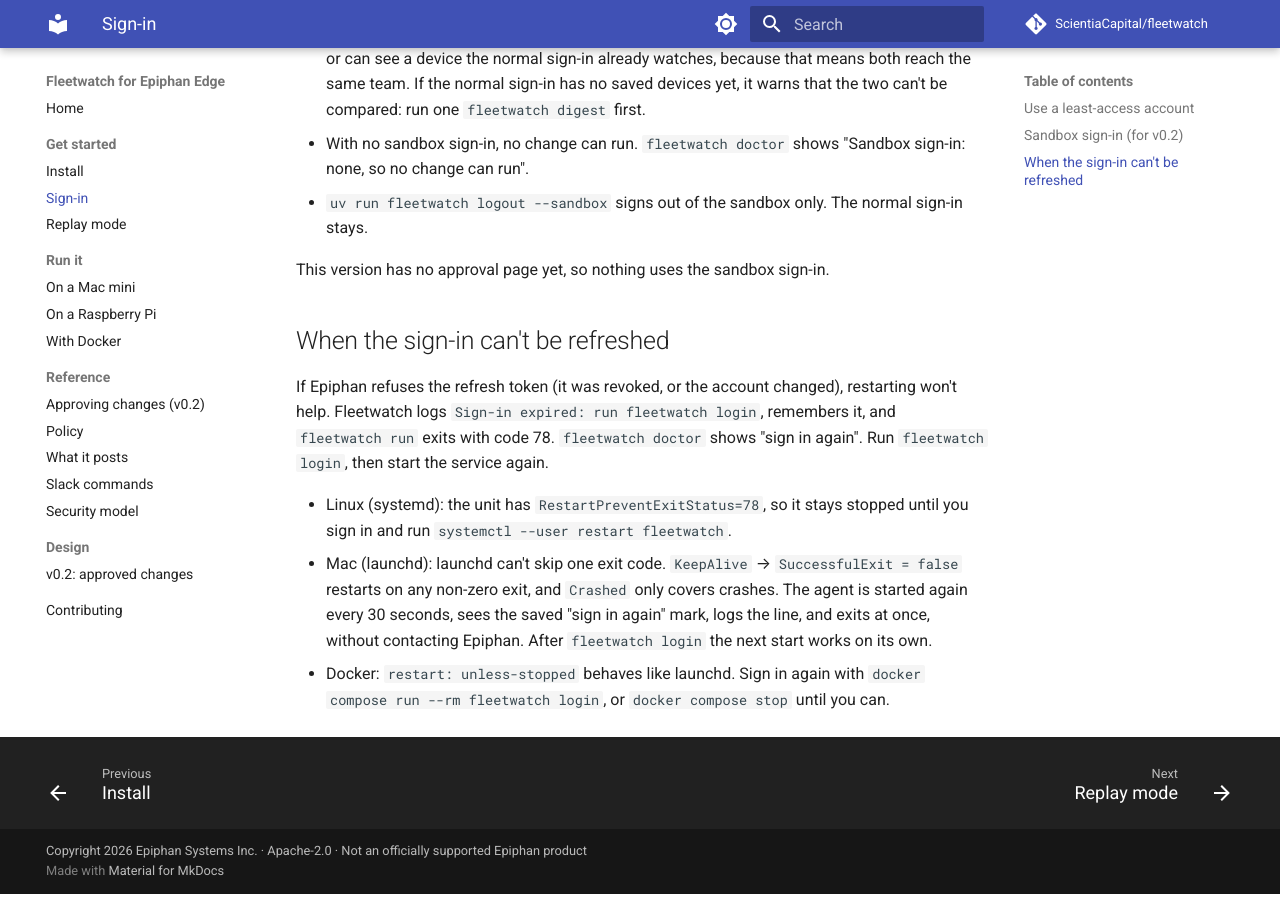
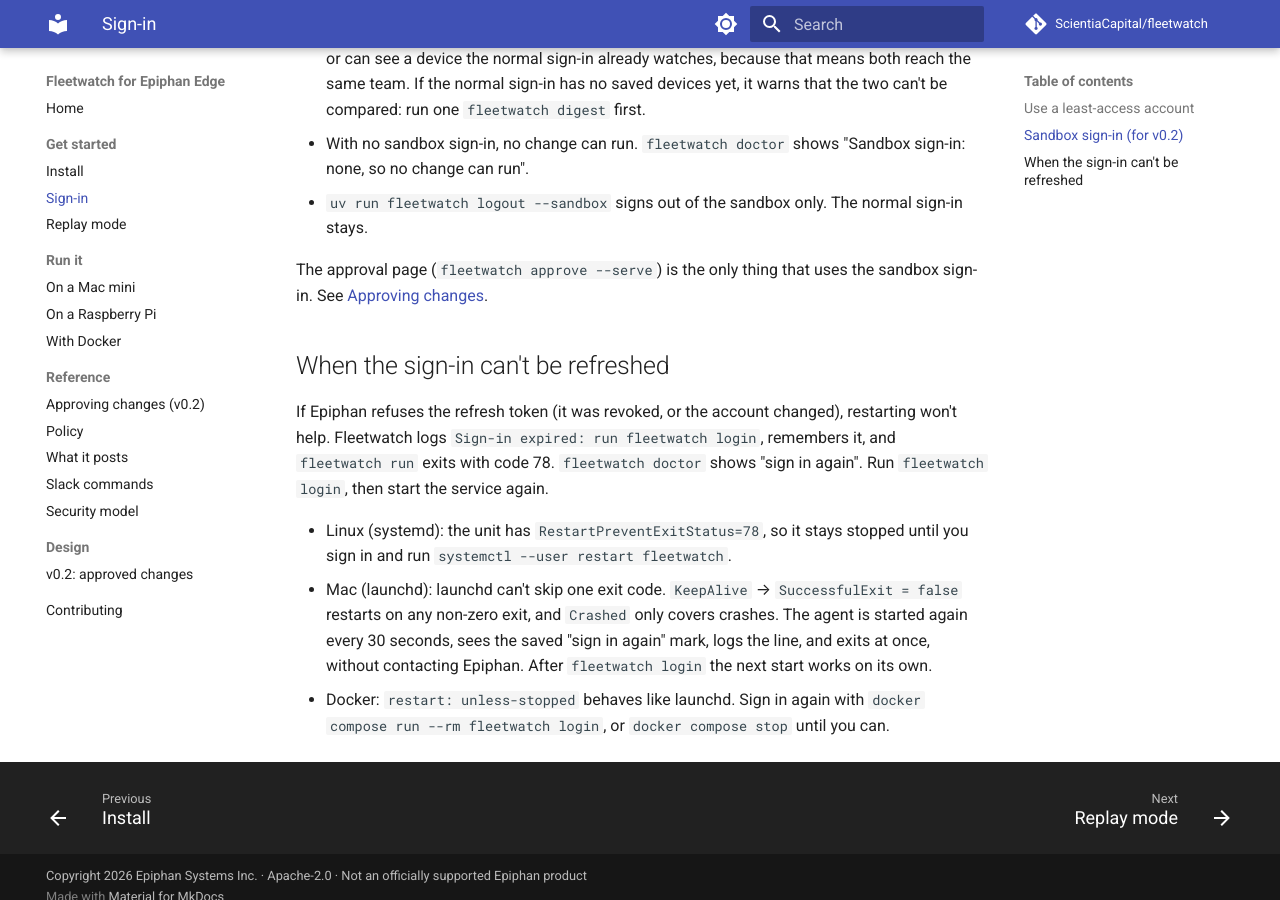
Before and after one commit to ScientiaCapital/fleetwatch, an MkDocs documentation site: the page built from docs/sign-in.md, in a window 1280 px wide and 900 px high, scrolled down 2589 px. Built offline with MkDocs 1.6.1 and Material for MkDocs 9.7.7, drawn with Linux system fonts in a browser that asks for light colours; comment, search, counter and statistics services are not loaded.

Commit message:
docs: fix stale status, sign-in and link text; point installer at connect (#136)
README and README.es.md status now says one live read-only run happened.
docs/sign-in.md no longer says there is no approval page. SECURITY.md uses
absolute links so the docs include doesn't break them. install.sh says
`fleetwatch connect` and explains the legacy agent cleanup. .env.example lists
FLEETWATCH_TOOL_POLICY_FILE. The README vertical list now includes events.

Co-authored-by: Claude Sonnet 5.5 <noreply@anthropic.com>

```diff
--- a/docs/sign-in.md
+++ b/docs/sign-in.md
@@ -91,7 +91,8 @@ use it with the team you watch.
   run".
 - `uv run fleetwatch logout --sandbox` signs out of the sandbox only. The normal sign-in stays.
 
-This version has no approval page yet, so nothing uses the sandbox sign-in.
+The approval page (`fleetwatch approve --serve`) is the only thing that uses the sandbox sign-in. See
+[Approving changes](approving-changes.md).
 
 ## When the sign-in can't be refreshed
 
```
Also changed, not shown: README.es.md (+4 -3 lines), README.md (+3 -3 lines), SECURITY.md (+3 -3 lines), 2 other files.
